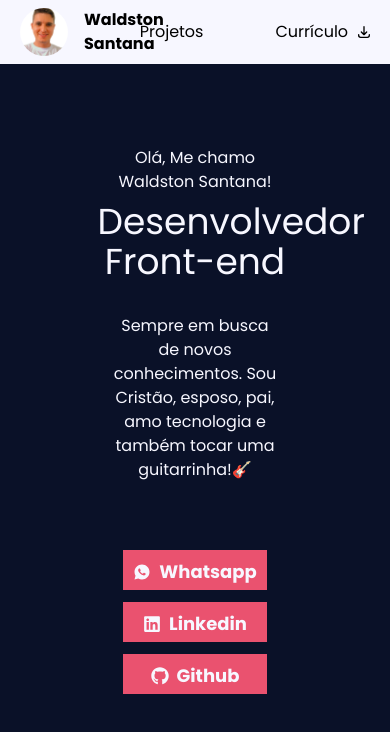
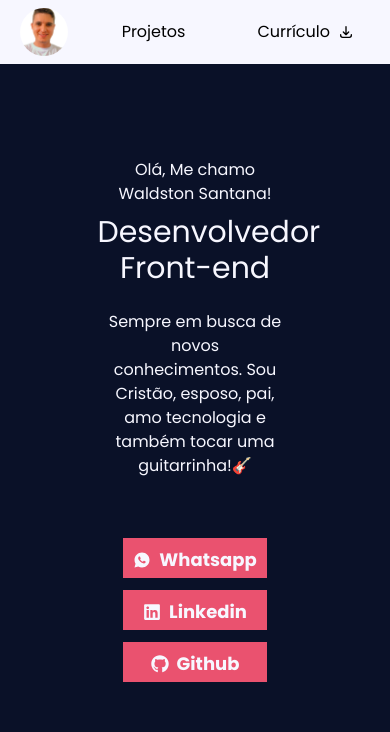
Before and after one commit to Waldst0n/my-portfolio, a React (Vite) app: page / in a window 390 px wide. Shown: the top 732 px of the page. Built offline with nearby package versions, Linux system fonts and the light colour scheme.

Commit message:
Responsivity Optimization

```diff
--- a/src/components/Navbar.jsx
+++ b/src/components/Navbar.jsx
@@ -10,7 +10,7 @@
         <div className='flex items-center justify-between w-full  gap-2 px-5 py-3'>
             <NavLink className='flex items-center gap-4' to='/'>
                 <img className='size-12 rounded-full' src={image} alt="" />
-                <h1 className='font-bold'>Waldston Santana</h1>
+                <h1 className='font-bold hidden md:flex'>Waldston Santana</h1>
 
             </NavLink>
 
--- a/src/components/Typewriter/Typewriter.jsx
+++ b/src/components/Typewriter/Typewriter.jsx
@@ -15,8 +15,8 @@
     },[])
 
   return (
-    <div className='text-tertiaryColor '>
-        <h1 className='text-4xl'>{text}</h1>
+    <div className='text-tertiaryColor text-center '>
+        <h1 className='text-3xl  '>{text}</h1>
     </div>
   )
 }
--- a/src/routes/Home/Home.jsx
+++ b/src/routes/Home/Home.jsx
@@ -12,7 +12,7 @@
       <div className="flex flex-col text-center w-1/2 m-2 "  >
         <h2 className="text-tertiaryColor m-2">Olá, Me chamo Waldston Santana!</h2>
         <Typewriter text='Desenvolvedor Front-end' />
-        <p className="text-tertiaryColor text-wrap text-center mt-4 p-4 text-md">Sempre em busca de novos conhecimentos. Sou Cristão, esposo, pai, amo tecnologia e também tocar uma guitarrinha!🎸</p>
+        <p className="text-tertiaryColor text-wrap text-center mt-4 p-2 text-md">Sempre em busca de novos conhecimentos. Sou Cristão, esposo, pai, amo tecnologia e também tocar uma guitarrinha!🎸</p>
         <div className=" container mt-10 flex flex-col md:flex-row p-3  items-center justify-center gap-3 " >
         <Button
         name='Whatsapp'
```
